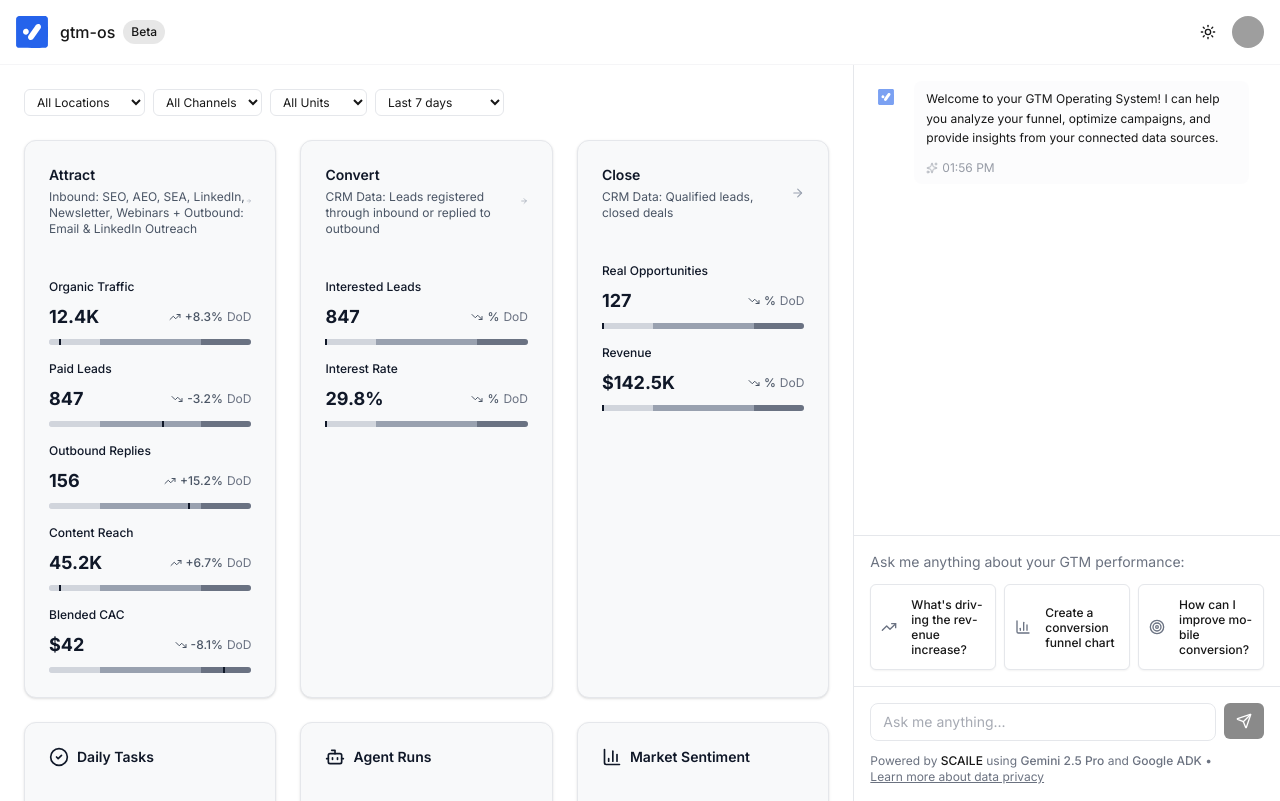
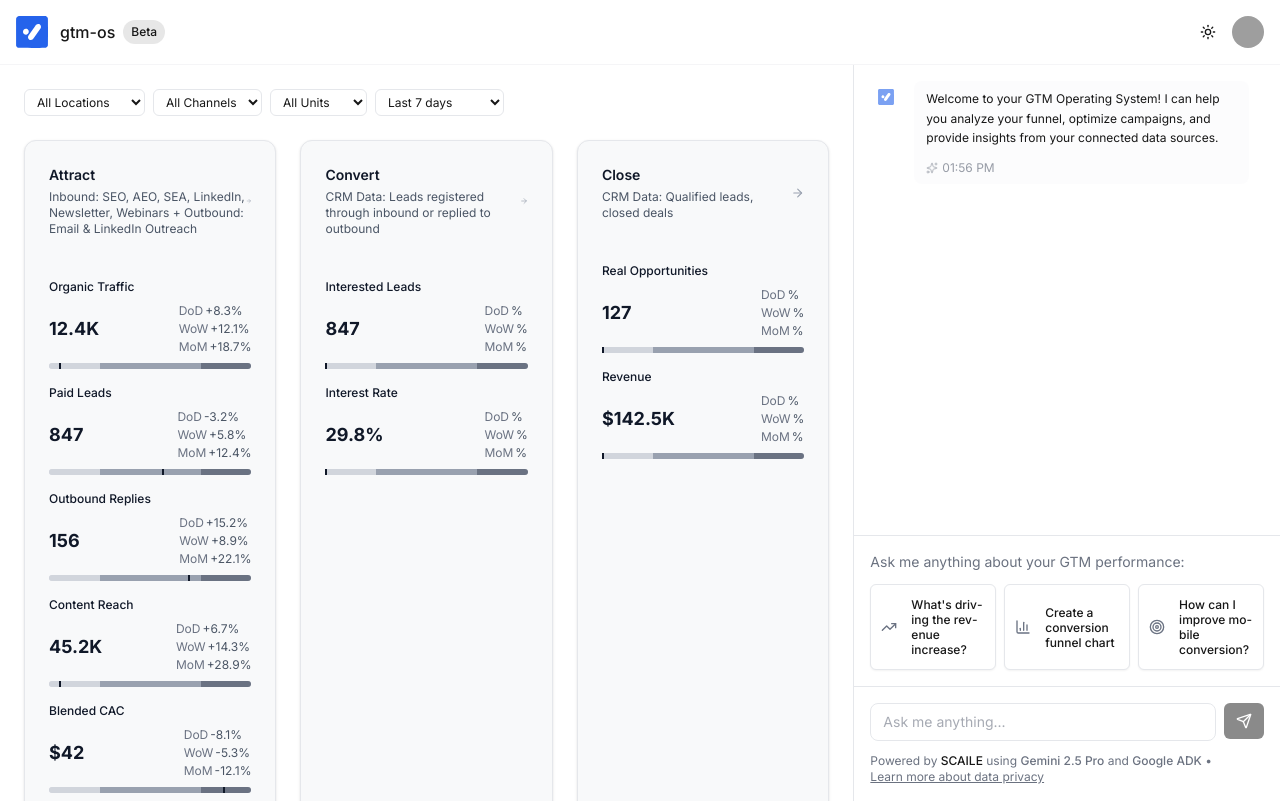
Before and after one commit to SCAILE-it/gtm-os, a Next.js app: page / in a window 1280 px wide. Built offline with nearby package versions, Linux system fonts and the light colour scheme; grey boxes are pictures that could not be loaded.

Commit message:
Clean DoD/WoW/MoM indicators - compact vertical layout, no icons

```diff
--- a/src/components/dashboard/gtm-dashboard.tsx
+++ b/src/components/dashboard/gtm-dashboard.tsx
@@ -240,18 +240,25 @@ export function GTMDashboard() {
                 <span className="text-lg font-bold text-gray-900 dark:text-gray-100">
                   {metric.value}
                 </span>
-                <div className="flex items-center gap-1">
-                  {metric.change[selectedTimeframe] > 0 ? (
-                    <TrendingUp className="h-3 w-3 text-gray-600" />
-                  ) : (
-                    <TrendingDown className="h-3 w-3 text-gray-600" />
-                  )}
-                  <span className="text-xs font-medium text-gray-600">
-                    {metric.change[selectedTimeframe] > 0 ? '+' : ''}{metric.change[selectedTimeframe]}%
-                  </span>
-                  <span className="text-xs text-gray-500">
-                    {selectedTimeframe === 'day' ? 'DoD' : selectedTimeframe === 'week' ? 'WoW' : 'MoM'}
-                  </span>
+                <div className="text-xs text-gray-500 space-y-0.5">
+                  <div className="flex items-center gap-0.5">
+                    <span className="text-xs">DoD</span>
+                    <span className={metric.change.day > 0 ? 'text-gray-600' : 'text-gray-600'}>
+                      {metric.change.day > 0 ? '+' : ''}{metric.change.day}%
+                    </span>
+                  </div>
+                  <div className="flex items-center gap-0.5">
+                    <span className="text-xs">WoW</span>
+                    <span className={metric.change.week > 0 ? 'text-gray-600' : 'text-gray-600'}>
+                      {metric.change.week > 0 ? '+' : ''}{metric.change.week}%
+                    </span>
+                  </div>
+                  <div className="flex items-center gap-0.5">
+                    <span className="text-xs">MoM</span>
+                    <span className={metric.change.month > 0 ? 'text-gray-600' : 'text-gray-600'}>
+                      {metric.change.month > 0 ? '+' : ''}{metric.change.month}%
+                    </span>
+                  </div>
                 </div>
               </div>
 
```
